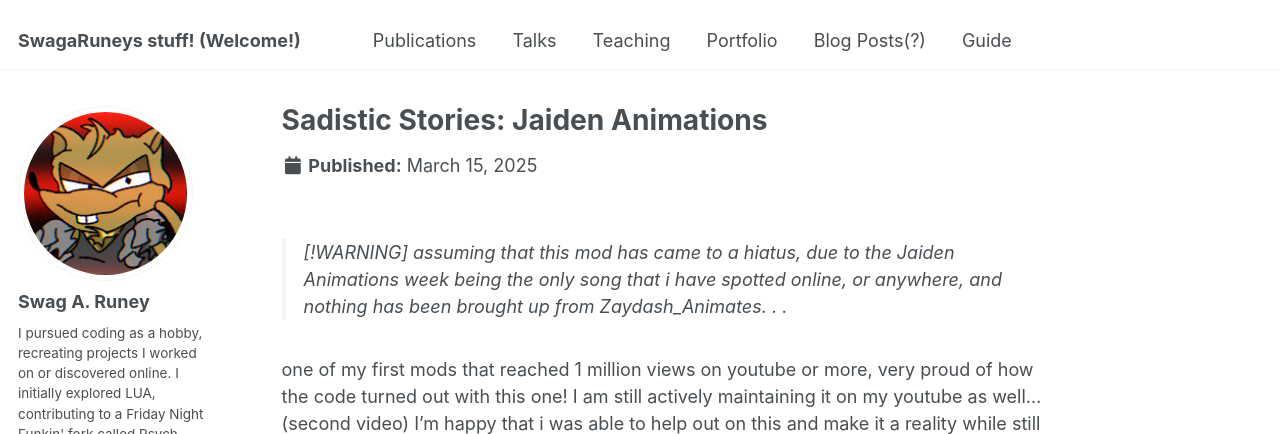
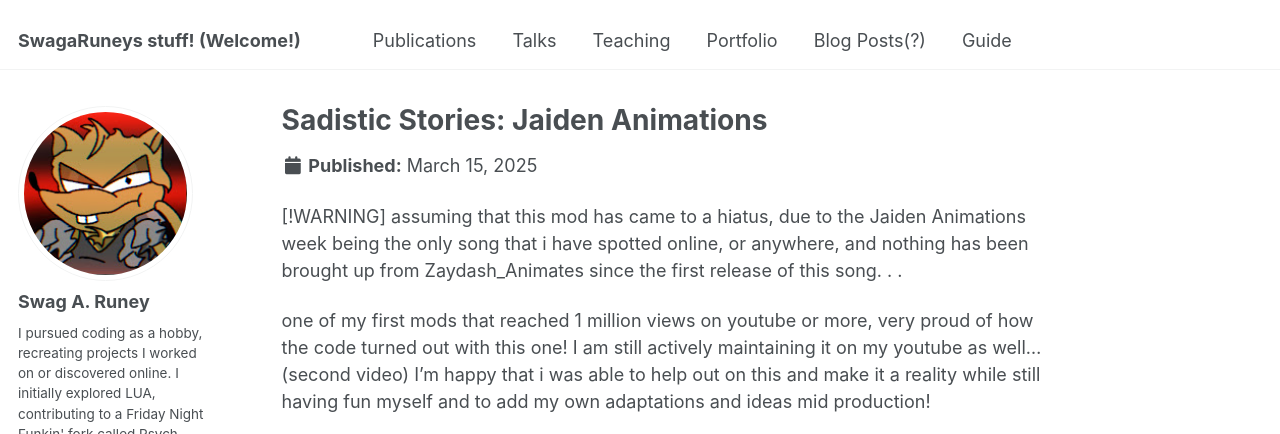
Before and after one commit to SwagaRuney/swagasstuff.github.io, a Jekyll site: the page built from _portfolio/portfolio-3.md, in a window 1280 px wide and 900 px high, cut to the strip 0-434 px from the top of the window. Built offline with Jekyll 4.4.1, drawn with Linux system fonts in a browser that asks for light colours.

Commit message:
Update portfolio-3.md

```diff
--- a/_portfolio/portfolio-3.md
+++ b/_portfolio/portfolio-3.md
@@ -6,8 +6,8 @@
 </figure>"
 collection: portfolio
 ---
-> [!WARNING]
-> assuming that this mod has came to a hiatus, due to the Jaiden Animations week being the only song that i have spotted online, or anywhere, and nothing has been brought up from Zaydash_Animates. . .
+[!WARNING]
+assuming that this mod has came to a hiatus, due to the Jaiden Animations week being the only song that i have spotted online, or anywhere, and nothing has been brought up from Zaydash_Animates since the first release of this song. . .
 
 one of my first mods that reached 1 million views on youtube or more, very proud of how the code turned out with this one! I am still actively maintaining it on my youtube as well... (second video) I'm happy that i was able to help out on this and make it a reality while still having fun myself and to add my own adaptations and ideas mid production!
 
```
